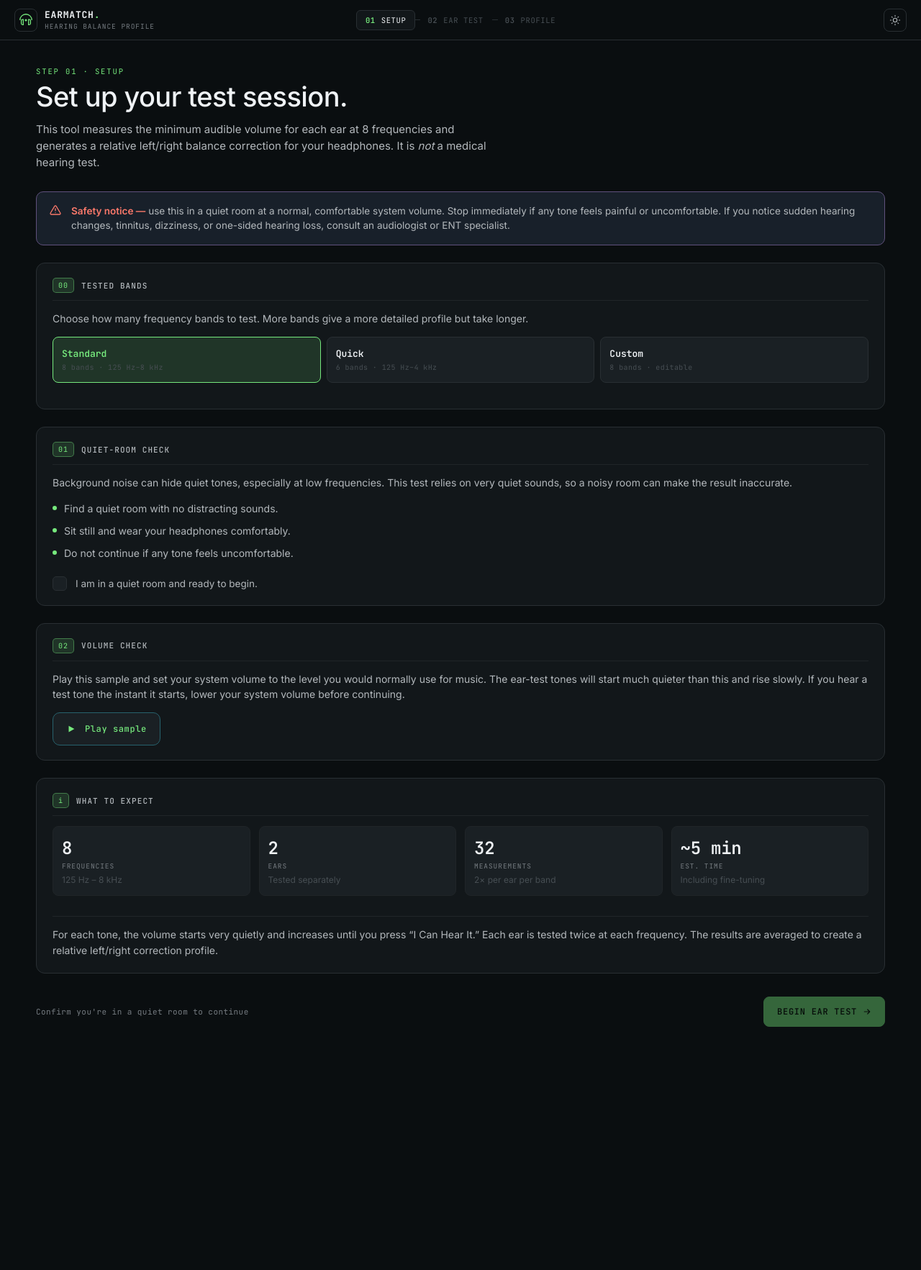
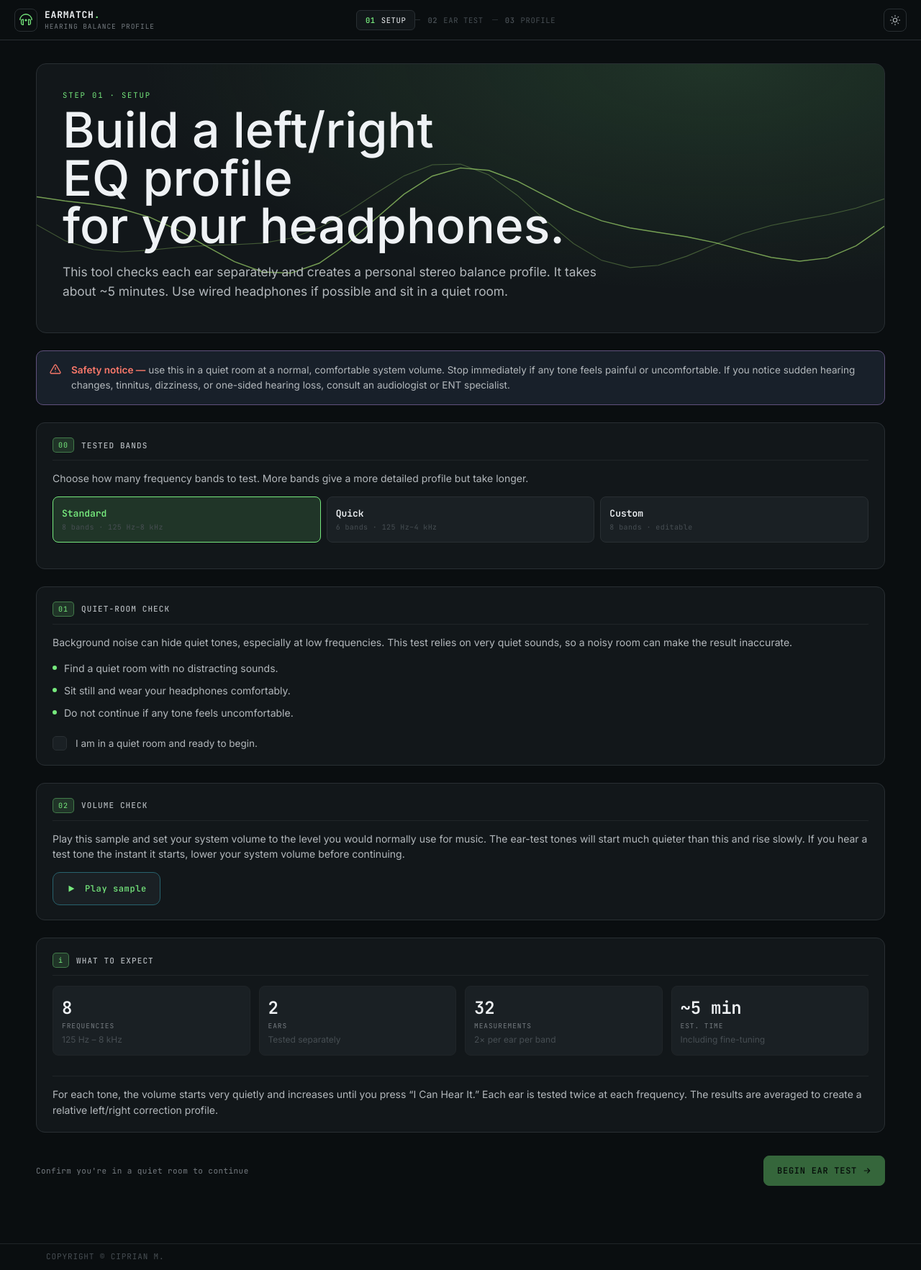
Before and after one commit to CruelBeast/hearing-eq, a React (Vite) app: page / in a window 1280 px wide. Shown: the whole page at 72% size. Before the commit the page ends 1507 px from the top, so only its background shows below. Built offline with nearby package versions, Linux system fonts and the light colour scheme.

Commit message:
improvments

```diff
--- a/src/App.jsx
+++ b/src/App.jsx
@@ -107,6 +107,9 @@ export default function App() {
     setStepIdx(0);
     setThresholds(null);
     setProfileSeed(null);
+    requestAnimationFrame(() => {
+      window.scrollTo({ top: 0, behavior: "smooth" });
+    });
   };
 
   return (
@@ -205,6 +208,10 @@ export default function App() {
           />
         )}
       </main>
+
+      <footer className="app-footer">
+        <div className="app-footer-inner">Copyright &copy; Ciprian M.</div>
+      </footer>
     </div>
   );
 }
--- a/src/components/SetupStep.jsx
+++ b/src/components/SetupStep.jsx
@@ -20,6 +20,27 @@ function fmtDateTime(iso) {
   });
 }
 
+function buildFrequencyLinePath(width, height, tSec, phase = 0) {
+  const steps = 30;
+  const baseY = height * 0.58;
+  const ampMain = height * 0.16;
+  const ampDetail = height * 0.06;
+  const speedA = tSec * 0.9 + phase;
+  const speedB = tSec * 1.4 - phase * 0.6;
+
+  let d = "";
+  for (let i = 0; i <= steps; i++) {
+    const p = i / steps;
+    const x = p * width;
+    const y =
+      baseY +
+      Math.sin(p * Math.PI * 2 * 1.7 + speedA) * ampMain +
+      Math.sin(p * Math.PI * 2 * 3.1 + speedB) * ampDetail;
+    d += i === 0 ? `M ${x.toFixed(2)} ${y.toFixed(2)}` : ` L ${x.toFixed(2)} ${y.toFixed(2)}`;
+  }
+  return d;
+}
+
 export function SetupStep({
   onDone,
   onOpenSaved,
@@ -32,6 +53,9 @@ export function SetupStep({
   const [volPlaying, setVolPlaying] = useState(false);
   const savedProfiles = useMemo(() => loadProfiles(), []);
   const volRef = useRef(null);
+  const heroSvgRef = useRef(null);
+  const heroWaveRef = useRef(null);
+  const heroWaveRef2 = useRef(null);
   const customMode = bandPresetId === "custom";
   const customFreqList =
     Array.isArray(customFreqs) && customFreqs.length > 0
@@ -75,6 +99,41 @@ export function SetupStep({
   useEffect(() => {
     return () => {
       volRef.current?.stop();
+    };
+  }, []);
+
+  useEffect(() => {
+    const svg = heroSvgRef.current;
+    const lineA = heroWaveRef.current;
+    const lineB = heroWaveRef2.current;
+    if (!svg || !lineA || !lineB) return;
+
+    let width = 0;
+    let height = 0;
+    let rafId = null;
+
+    const updateSize = () => {
+      const rect = svg.getBoundingClientRect();
+      width = Math.max(320, rect.width);
+      height = Math.max(160, rect.height);
+      svg.setAttribute("viewBox", `0 0 ${width} ${height}`);
+    };
+
+    const ro = new ResizeObserver(updateSize);
+    ro.observe(svg);
+    updateSize();
+
+    const animate = (ts) => {
+      const tSec = ts / 1000;
+      lineA.setAttribute("d", buildFrequencyLinePath(width, height, tSec, 0));
+      lineB.setAttribute("d", buildFrequencyLinePath(width, height, tSec, 0.9));
+      rafId = requestAnimationFrame(animate);
+    };
+    rafId = requestAnimationFrame(animate);
+
+    return () => {
+      ro.disconnect();
+      if (rafId) cancelAnimationFrame(rafId);
     };
   }, []);
 
@@ -148,15 +207,24 @@ export function SetupStep({
 
   return (
     <div className="screen setup">
-      <div className="screen-h">
-        <div className="kicker accent">Step 01 · Setup</div>
-        <h2>Set up your test session.</h2>
-        <p className="lede">
-          This tool measures the minimum audible volume for each ear at{" "}
-          {activeFreqs.length} frequencies and generates a relative left/right
-          balance correction for your headphones. It is <em>not</em> a medical
-          hearing test.
-        </p>
+      <div className="hero setup-hero">
+        <svg className="hero-wave" ref={heroSvgRef} aria-hidden="true">
+          <path className="hero-wave-line hero-wave-line-soft" ref={heroWaveRef2} />
+          <path className="hero-wave-line" ref={heroWaveRef} />
+        </svg>
+        <div className="hero-overlay">
+          <div className="kicker accent">Step 01 · Setup</div>
+          <h1 className="setup-hero-title">
+            Build a left/right EQ profile
+            <br />
+            for your headphones.
+          </h1>
+          <p className="setup-hero-text">
+            This tool checks each ear separately and creates a personal stereo
+            balance profile. It takes about ~{estMinutes} minutes. Use wired
+            headphones if possible and sit in a quiet room.
+          </p>
+        </div>
       </div>
 
       <div className="warn-box">
--- a/src/styles.css
+++ b/src/styles.css
@@ -204,6 +204,21 @@ body {
     justify-content: center;
     padding: 32px 24px 80px;
 }
+
+.app-footer {
+    border-top: 1px solid var(--line-soft);
+    background: var(--bg);
+}
+.app-footer-inner {
+    max-width: 1200px;
+    margin: 0 auto;
+    padding: 10px 24px 12px;
+    color: var(--fg-4);
+    font-family: var(--mono);
+    font-size: 11px;
+    letter-spacing: 0.08em;
+    text-transform: uppercase;
+}
 .screen {
     width: 100%;
     max-width: 1180px;
@@ -268,16 +283,50 @@ h2 {
     overflow: hidden;
     padding: 36px 36px 44px;
 }
+.setup-hero {
+    min-height: 280px;
+}
 .hero canvas {
     position: absolute;
     inset: 0;
     width: 100%;
     height: 100% !important;
 }
+.hero-wave {
+    position: absolute;
+    inset: 0;
+    width: 100%;
+    height: 100%;
+    pointer-events: none;
+}
+.hero-wave-line {
+    fill: none;
+    stroke: color-mix(in oklch, var(--accent) 80%, white 10%);
+    stroke-width: 1.45;
+    opacity: 0.72;
+}
+.hero-wave-line-soft {
+    stroke-width: 1.1;
+    opacity: 0.35;
+}
 .hero-overlay {
     position: relative;
     z-index: 1;
     max-width: 760px;
+}
+.setup-hero-title {
+    margin: 0;
+    font-size: clamp(36px, 6vw, 68px);
+    line-height: 0.98;
+    letter-spacing: 0;
+    text-wrap: balance;
+}
+.setup-hero-text {
+    margin: 18px 0 0;
+    max-width: 760px;
+    color: var(--fg-2);
+    font-size: clamp(16px, 1.35vw, 22px);
+    line-height: 1.55;
 }
 
 /* ── Panels ──────────────────────────────────────────────────────────── */
```
